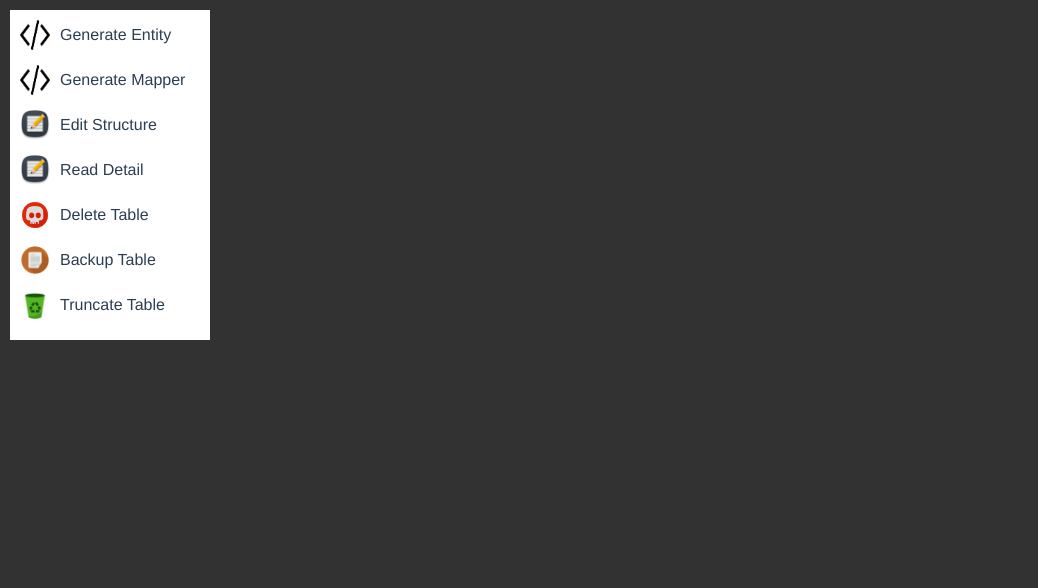
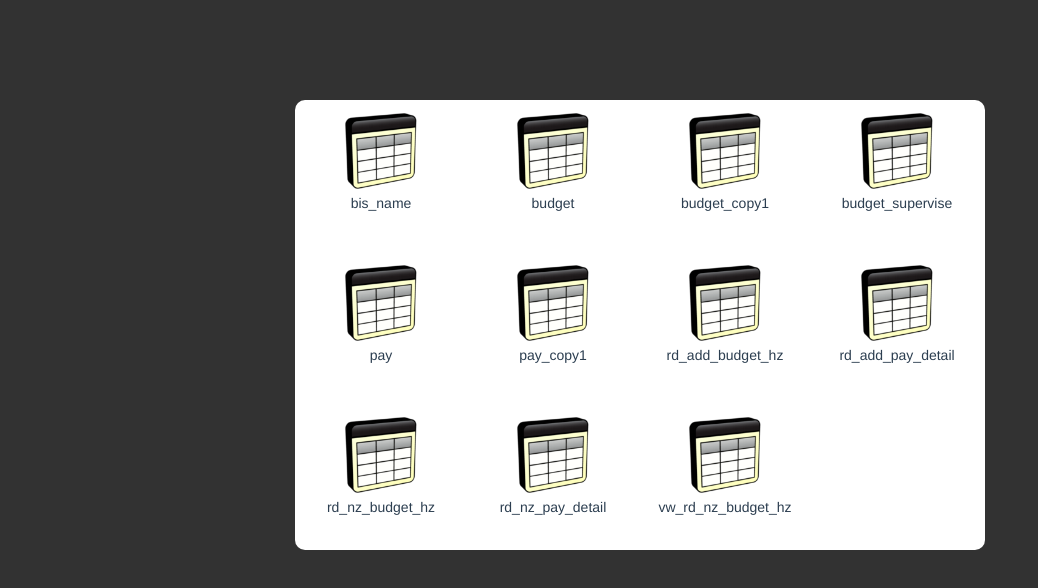
Before and after one commit to DigaAltman/sTool, a Vue app: page /tab-list in a window 1280 px wide. Shown: the top 588 px of the page, without its empty margins (0-1038 px from the left). Built offline with nearby package versions, Linux system fonts and the light colour scheme; what vue-highlightjs would draw is missing.

Commit message:
'看着改把'

```diff
--- a/src/components/table-component/TableList.vue
+++ b/src/components/table-component/TableList.vue
@@ -1,11 +1,11 @@
 <template>
   <div class="tab-list">
-    <div class="table-list" v-show="false" @mouseout="changeZoomIndex(-999)">
+    <div class="table-list" @mouseout="changeZoomIndex(-999)">
       <div class="table"
            @contextmenu.prevent.stop="rightClick(index,$event)"
            @mouseover="changeZoomIndex(index)"
            v-for="(item,index) in compileTableList" :index="index"
-           :style="{opacity: item ? 1 : 0, cursor: item ? 'pointer' : 'normal'}">
+           :style="{opacity: item ? 1 : 0, cursor: item ? 'pointer' : 'normal', backgroundColor: index === selectIndex ? '#dfe1c9' : '#fff'}">
         <div class="img" :style="compileTableImgStyle(index)"><img src="../../assets/table.png"/></div>
         <div class="title" :style="compileTitleStyle(index)">
           {{item ? item : '补充数据使用'}}
@@ -13,7 +13,7 @@
       </div>
     </div>
 
-    <div class="menu">
+    <div class="menu" v-if="showRightMenu" :style="{top: `${pageY}px`, left: `${pageX}px`}">
       <div class="menu-item" v-for="(item,index) in rightMenuList">
         <div class="menu-item-img"><img :src="item.img"/></div>
         <div class="menu-item-title" @click="item.click">{{item.title}}</div>
@@ -81,7 +81,8 @@
             }
           }
         ],
-        zoomIndex: 0,
+        zoomIndex: -999,
+        selectIndex: -999,
         tableList: [
           'bis_name',
           'budget',
@@ -94,17 +95,22 @@
           'rd_nz_budget_hz',
           'rd_nz_pay_detail',
           'vw_rd_nz_budget_hz'
-        ]
+        ],
+        pageX: 0,
+        pageY: 0,
+        showRightMenu: false,
       }
     },
     methods: {
       changeZoomIndex(index) {
         if (index < this.tableList.length) {
-          this.zoomIndex = index;
+          if(index !== this.selectIndex) {
+            this.zoomIndex = index;
+          }
         }
       },
       compileTableImgStyle(index) {
-        let {zoomIndex} = this;
+        let {zoomIndex, selectIndex} = this;
 
         if (zoomIndex === -999) {
           return {
@@ -115,7 +121,7 @@
         }
 
         // 同一个
-        if (index === zoomIndex) {
+        if (index === zoomIndex || index === selectIndex) {
           return {
             width: '100px',
             height: '95px',
@@ -154,7 +160,12 @@
 
       },
       rightClick(index, $event) {
-        console.log(index);
+        let {pageX, pageY} = $event;
+
+        this.pageX = pageX;
+        this.pageY = pageY;
+        this.selectIndex = index;
+        this.showRightMenu = true;
       }
     },
     computed: {
@@ -178,8 +189,6 @@
     margin: 10px auto;
 
     .menu {
-      left: 10px;
-      top: 10px;
       position: fixed;
       width: 200px;
       height: 330px;
```
